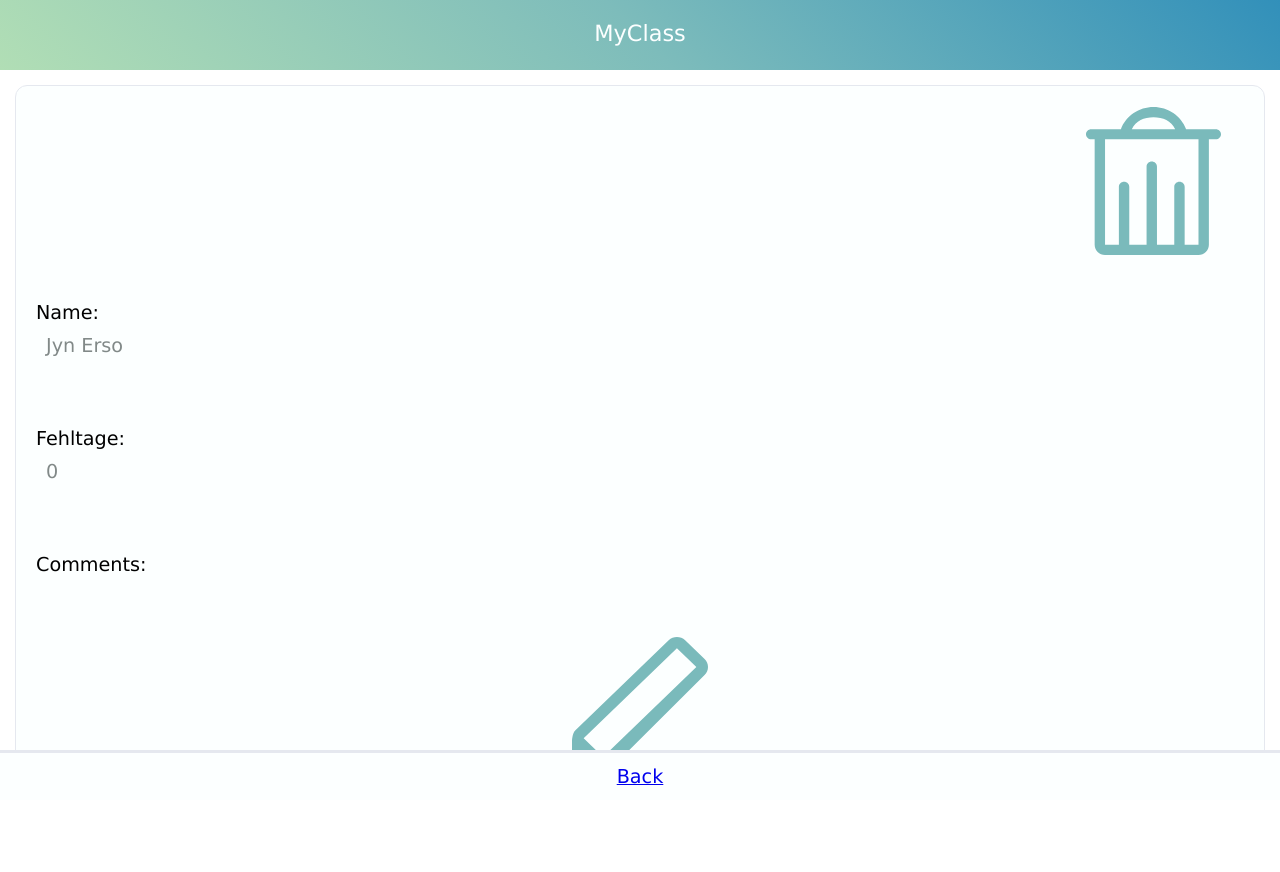
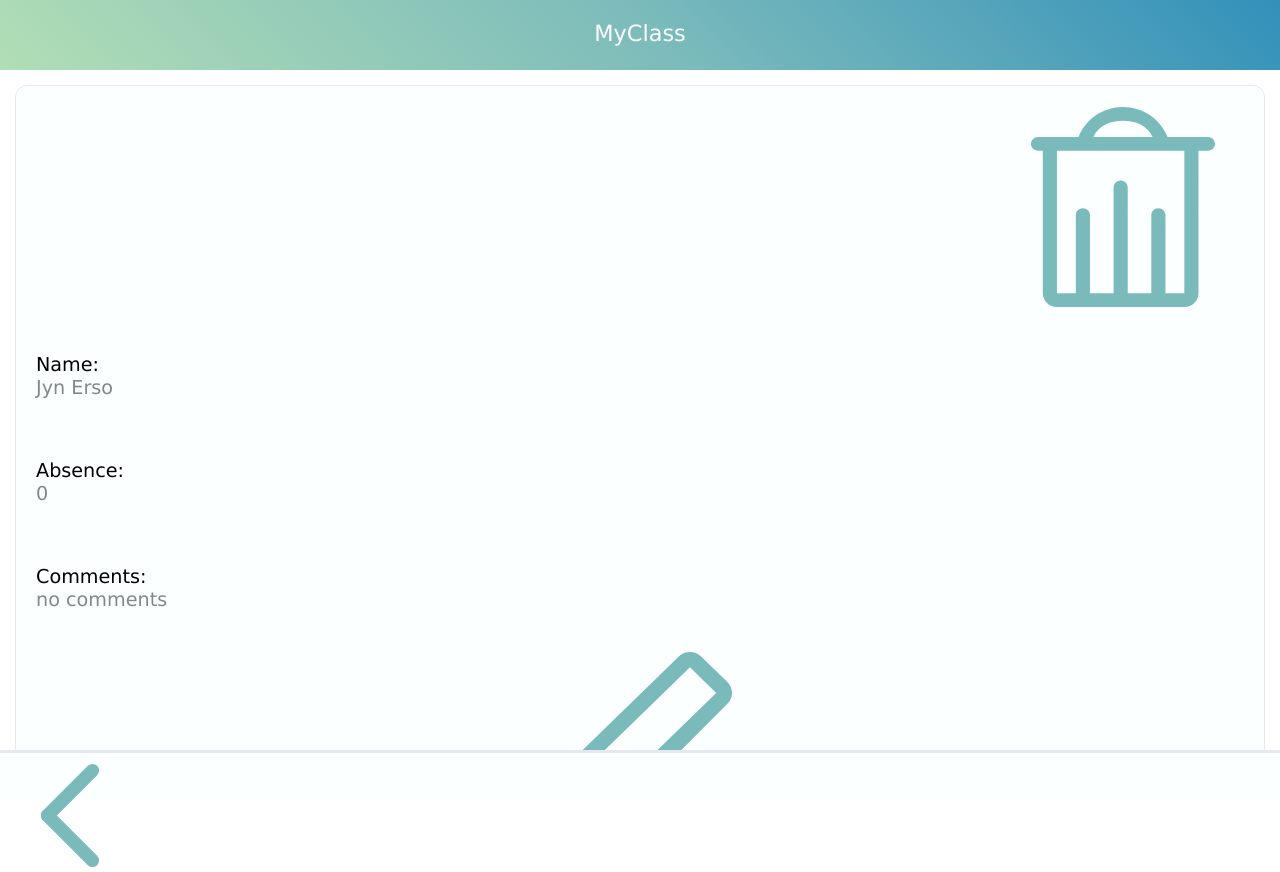
Before and after one commit to rolandlitzba/teacherapp, a React (Create React App) app: page /details/1 in a window 1280 px wide. Before the commit the page ends 800 px from the top, so only its background shows below. Built offline with nearby package versions, Linux system fonts and the light colour scheme.

Commit message:
Remove unnecessary code

```diff
--- a/src/Footer.js
+++ b/src/Footer.js
@@ -6,9 +6,8 @@ const StyledFooter = styled.footer`
   background: #fcffff;
   border-top: solid #e5e8ef;
   color: #818988;
-  font-size: 1.2em;
-  padding: 12px;
-  text-align: center;
+  padding: 10px 40px;
+  text-align: left;
 `;
 
 const StyledBackButton = styled(NavLink)``;
@@ -17,7 +16,11 @@ export default function Footer() {
   return (
     <StyledFooter>
       <StyledBackButton exact to="/">
-        Back
+        <img
+          src={process.env.PUBLIC_URL + '/Back.svg'}
+          width="5%"
+          alt="Back icon"
+        />
       </StyledBackButton>
     </StyledFooter>
   );
--- a/src/card/DetailCard.js
+++ b/src/card/DetailCard.js
@@ -5,27 +5,9 @@ const StyledCardDetails = styled.form`
   background: #fcffff;
   border: solid 1px #e5e8ef;
   border-radius: 12px;
+  display: grid;
   margin: 15px;
   padding: 10px 20px;
-  display: grid;
-`;
-
-const StyledButton = styled.button`
-  background: none;
-  border: none;
-  font-size: 1.2em;
-  margin: 10px;
-  justify-self: center;
-  width: 15%;
-`;
-
-const StyledDeleteButton = styled.button`
-  background: none;
-  border: none;
-  font-size: 1.2em;
-  margin: 10px 0;
-  justify-self: right;
-  width: 15%;
 `;
 
 const StyledLabel = styled.label`
@@ -36,21 +18,38 @@ const StyledLabel = styled.label`
 
 const StyledStudentInformation = styled.p`
   color: #818988;
-  margin: 0;
-  padding: 10px;
   margin: 0 0 30px;
 `;
 
 const StyledInput = styled.input`
   color: #818988;
-  font-size: 1.2em;
-  margin: 0;
+  font-size: 1em;
+  font-family: 'Lucida Sans', 'Lucida Sans Regular', 'Lucida Grande',
+    'Lucida Sans Unicode', Geneva, Verdana, sans-serif;
 `;
 
 const StyledButtonWrapper = styled.div`
   display: flex;
   justify-content: space-evenly;
   padding: 20px 10px 10px;
+`;
+
+const StyledButton = styled.button`
+  background: none;
+  border: none;
+  font-size: 1.2em;
+  justify-self: center;
+  margin: 10px;
+  width: 20%;
+`;
+
+const StyledDeleteButton = styled.button`
+  background: none;
+  border: none;
+  font-size: 1.2em;
+  margin: 10px 0;
+  justify-self: right;
+  width: 20%;
 `;
 
 export default function DetailCard({ card, onDelete, history, onUpdate }) {
@@ -80,6 +79,13 @@ export default function DetailCard({ card, onDelete, history, onUpdate }) {
 
   return isEditable ? (
     <StyledCardDetails onSubmit={submitChange}>
+      <StyledDeleteButton onClick={onDeleteClick}>
+        <img
+          src={process.env.PUBLIC_URL + '/Trash.svg'}
+          width="80%"
+          alt="Trash icon"
+        />
+      </StyledDeleteButton>
       <StyledLabel>
         Name:
         <StyledStudentInformation>
@@ -131,7 +137,7 @@ export default function DetailCard({ card, onDelete, history, onUpdate }) {
         <StyledStudentInformation name="name">{name}</StyledStudentInformation>
       </StyledLabel>
       <StyledLabel>
-        Fehltage:
+        Absence:
         <StyledStudentInformation name="absence">
           {absence}
         </StyledStudentInformation>
--- a/src/misc/GlobalStyles.js
+++ b/src/misc/GlobalStyles.js
@@ -7,7 +7,6 @@ const GlobalStyles = createGlobalStyle`
 
 body {
   font-family: 'Lucida Sans', 'Lucida Sans Regular', 'Lucida Grande', 'Lucida Sans Unicode', Geneva, Verdana, sans-serif;margin: 0;
-  height: 100vh;
   padding: 0;
   }
 `;
--- a/src/mockdata.json
+++ b/src/mockdata.json
@@ -3,13 +3,13 @@
     "name": "Jyn Erso",
     "id": "1",
     "absence": "0",
-    "comments": ""
+    "comments": "no comments"
   },
   {
     "name": "Chirrut Imwe",
     "id": "2",
     "absence": "1",
-    "comments": ""
+    "comments": "likes baby cittens"
   },
   {
     "name": "Baze Malbus",
@@ -21,6 +21,6 @@
     "name": "Bodhi Rook",
     "id": "4",
     "absence": "20",
-    "comments": ""
+    "comments": "no comments"
   }
 ]
```
Also changed, not shown: public/Back.svg (added).
